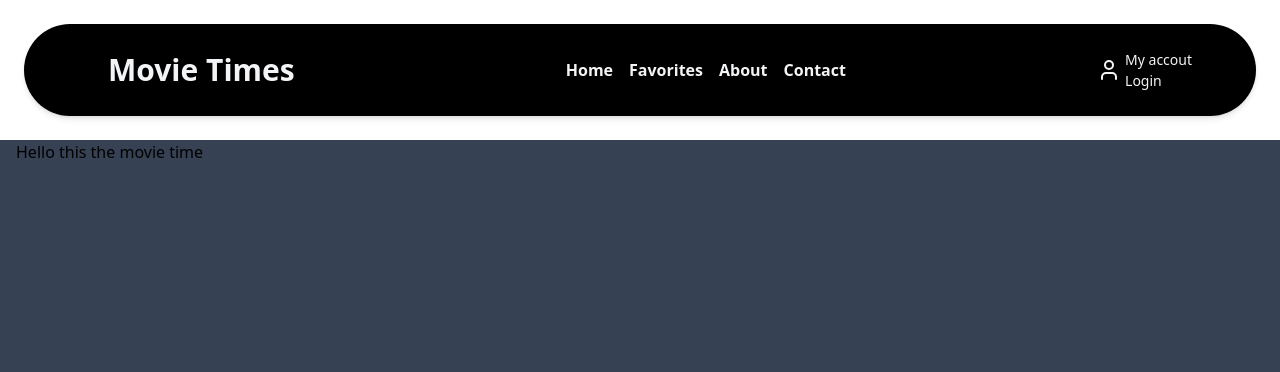
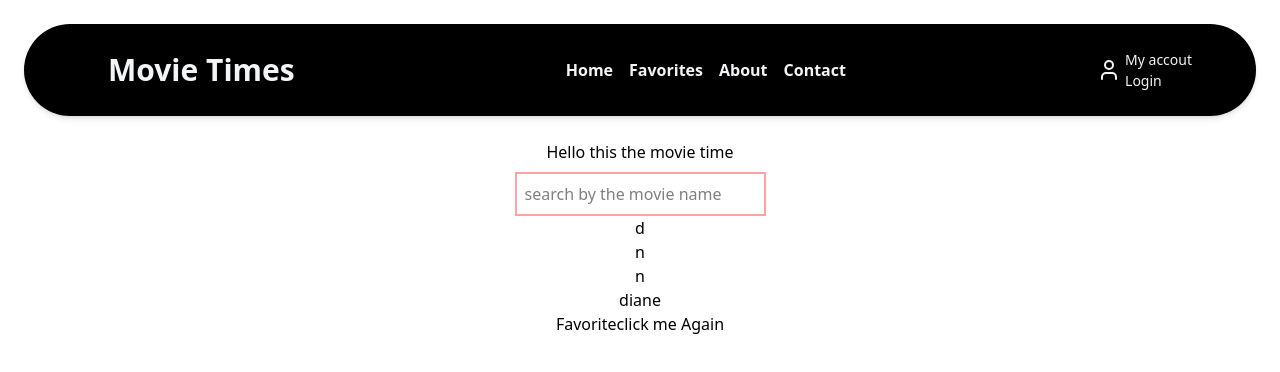
Before and after one commit to ingdia/Movie-Explorer, a React (Vite) app in the folder movie-time/: page / in a window 1280 px wide. Shown: the top 372 px of the page. Built offline with nearby package versions, Linux system fonts and the light colour scheme; no server answers.

Commit message:
adding the hook to fetch from an APi

```diff
--- a/movie-time/src/components/CategoryFilter.jsx
+++ b/movie-time/src/components/CategoryFilter.jsx
@@ -0,0 +1,22 @@
+import React from "react";
+
+export default function CategoryFilter(){
+   const category = ["drama", "animated", "Fantansy"]
+
+    return(
+        <>
+ {/* this the conatiner of filtered category  */}
+        <div>
+        {category.map((cat, index)=>(
+           <div key={index} >
+            <div>
+                {cat[index]}
+
+            </div>
+
+           </div>
+        ))}
+        </div>
+        </>
+    )
+}
--- a/movie-time/src/components/MovieCard.jsx
+++ b/movie-time/src/components/MovieCard.jsx
@@ -0,0 +1,27 @@
+import { useState } from "react"
+
+function MovieCard(){
+   const [name , setName] = useState("diane")
+     const handleClick = () =>{
+     setName("louice")
+ }
+ const handleClickMe = (name)=>{
+    console.log(name)
+ }
+ return (
+ <>
+ <div>
+   <div>
+    <label></label>
+    <img/>
+    <p>{name}</p>
+    <button onClick={handleClick}>Favorite </button>
+     <button onClick={()=>{handleClickMe("diane")}}> click me Again </button>
+   </div>
+
+ </div>
+
+ </>
+ )
+}
+export default MovieCard
--- a/movie-time/src/components/SearchBar.jsx
+++ b/movie-time/src/components/SearchBar.jsx
@@ -0,0 +1,11 @@
+import React from "react";
+
+export default function SearchBar(){
+
+    return(
+        <>
+        <input type= "text"  placeholder="search by the movie name"
+          className="p-2 border-2 border-red-300 mt-2"/>
+        </>
+    )
+}
--- a/movie-time/src/hooks/useFavorites.js
+++ b/movie-time/src/hooks/useFavorites.js
@@ -0,0 +1,5 @@
+function useFavorite(){
+
+
+}
+export default useFavorite
--- a/movie-time/src/hooks/useFetchMovies.js
+++ b/movie-time/src/hooks/useFetchMovies.js
@@ -0,0 +1,17 @@
+import React from "react"
+import { useState, useEffect } from "react"
+
+function useFetchMovies () {
+    useEffect(()=>{
+           fetch("https://api.tvmaze.com/shows")
+            .then(res => {
+
+                return res.json();
+            })
+            .then(data =>{
+                console.log(data)
+            })
+        },[]);
+
+}
+export default useFetchMovies
--- a/movie-time/src/pages/Home.jsx
+++ b/movie-time/src/pages/Home.jsx
@@ -1,12 +1,31 @@
 import React from "react";
+import SearchBar from "../components/SearchBar";
+import CategoryFilter from "../components/CategoryFilter";
+import MovieCard from "../components/MovieCard";
 
+import { useEffect } from "react";
 
 function Home(){
 
+useEffect(()=>{
+       fetch("https://api.tvmaze.com/shows")
+        .then(res => {
+
+            return res.json();
+        })
+        .then(data =>{
+            console.log(data)
+        })
+    },[]);
  return (
   <>
-  <section className="bg-gray-700 min-h-screen px-4">
+
+  <section className=" min-h-screen px-4 text-center">
+
   <h1> Hello this the movie time</h1>
+  <SearchBar/>
+  <CategoryFilter />
+  <MovieCard/>
   <p></p>
   </section>
   </>
```
Also changed, not shown: 1 other file (tests, documents, lock files or other folders).
